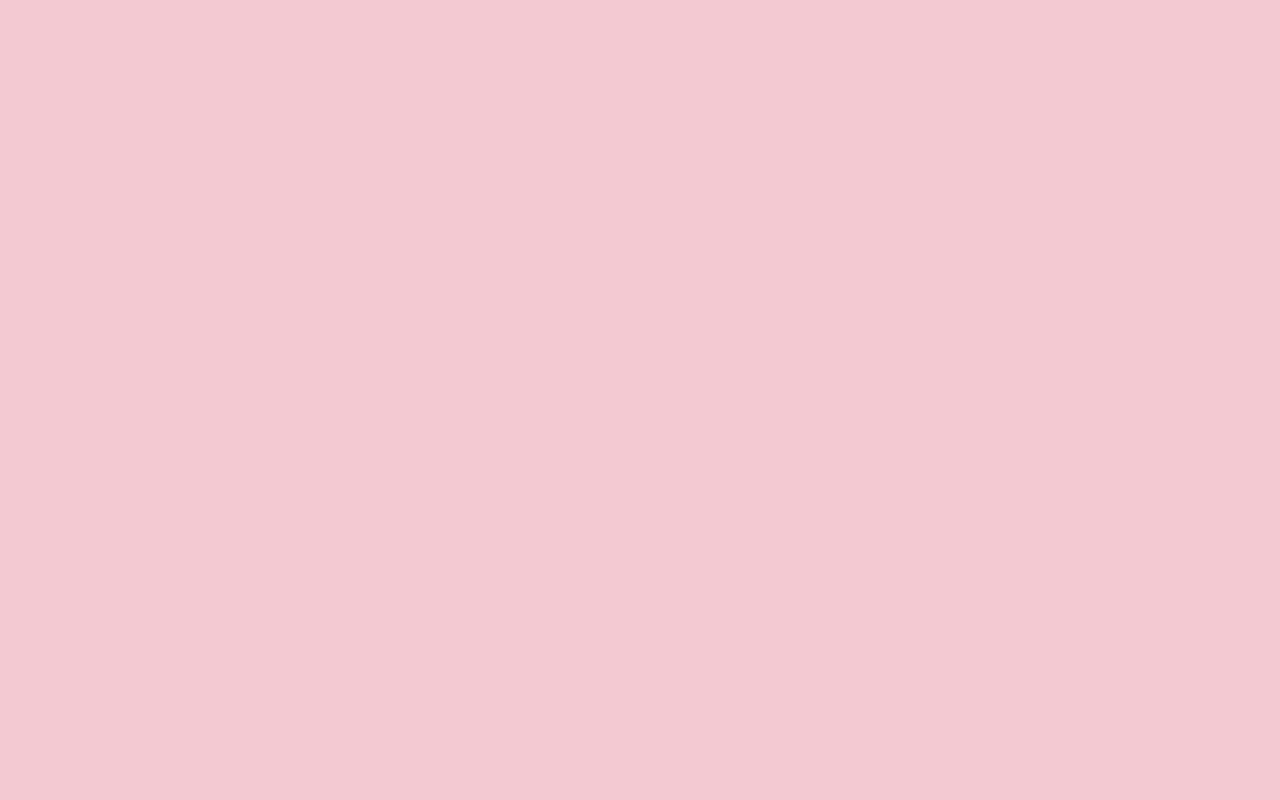
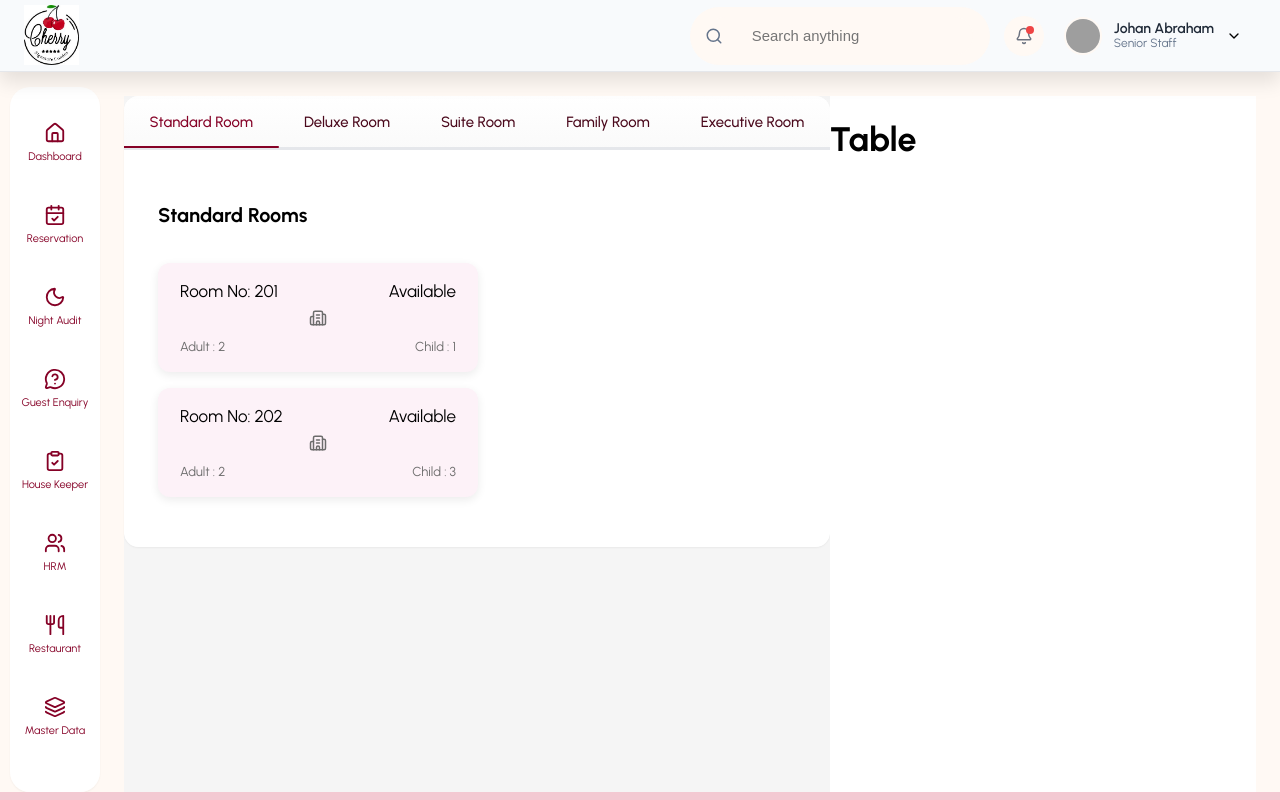
Before and after one commit to YounderBots/Hotelerp-Cherry-Backend, a React (Vite) app in the folder Frontend/: page /ReservationEdit in a window 1280 px wide. Before the commit this address had no page. Built offline with nearby package versions, Linux system fonts and the light colour scheme; grey boxes are pictures that could not be loaded; a web font is replaced by a local one.

Commit message:
Updated Reservation UI

```diff
--- a/Frontend/src/App.jsx
+++ b/Frontend/src/App.jsx
@@ -9,6 +9,7 @@ import { getMenuList, ICON_MAP, MENU } from './Sidemenu';
 import LogoLoaderComponent from './Authentication/Pages/LogoLoaderComponent';
 import ViewFloor from './Restaurant/Floor & Table Setup/FloorPageView';
 import ReservationModelView from './Hotel/Reservation/ReservationModelView';
+import ReservationListEdit from './Hotel/Reservation/ReservationListEdit';
 
 // Lazy load all page components
 const ForgotPassword = lazy(() => import('./Authentication/Pages/ForgotPassword'));
@@ -363,6 +364,7 @@ const App = () => {
               </PageLoader>
             } />
             <Route path="/ReservationView" element={<ReservationModelView />} />
+            <Route path="/ReservationEdit" element={<ReservationListEdit />} />
             <Route path="/add_new_reservation" element={
               <PageLoader>
                 <AddNewReservation />
--- a/Frontend/src/Hotel/Reservation/Reservation.css
+++ b/Frontend/src/Hotel/Reservation/Reservation.css
@@ -1172,3 +1172,18 @@ input:checked+.slider:before {
 .paid-table td {
   padding: 14px;
 }
+
+.split-container {
+  display: flex;
+  height: 100vh;
+}
+
+.left {
+  flex: 0 0 50vh;
+  background: #f5f5f5;
+}
+
+.right {
+  flex: 1;
+  background: #ffffff;
+}
--- a/Frontend/src/Hotel/Reservation/Reservation.jsx
+++ b/Frontend/src/Hotel/Reservation/Reservation.jsx
@@ -2,12 +2,18 @@ import React from "react";
 import TableTemplate from "../../stories/TableTemplate";
 import { Download, Eye, Pencil,Printer } from "lucide-react";
 import { useNavigate } from "react-router-dom";
-
+import "./Reservation.css";
 const Reservation = () => {
   const Navigate = useNavigate()
 
   const ViewModel=(row) =>{
     Navigate('/ReservationView',{
+      state:row,
+    });
+  };
+
+  const EditModel=(row)=>{
+    Navigate('/ReservationEdit',{
       state:row,
     });
   };
@@ -68,7 +74,7 @@ const Reservation = () => {
               <button className="table-action-btn view" title="View" onClick={()=>ViewModel(row)}>
                 <Eye size={16} />
               </button>
-              <button className="table-action-btn edit" title="Edit">
+              <button className="table-action-btn edit" title="Edit" onClick={()=>EditModel(row)}>
                 <Pencil size={16} />
               </button>
             </div>
--- /dev/null
+++ b/Frontend/src/Hotel/Reservation/ReservationListEdit.jsx
@@ -0,0 +1,180 @@
+import React, { useState } from "react";
+import { useLocation } from "react-router-dom";
+import Tabs, { Tab } from "../../stories/Tabs";
+import RoomCard from "./Pages/Card";
+
+const ReservationListEdit = () => {
+  const [selectedRooms, setSelectedRooms] = useState([]);
+  const [modalView, setModalView] = useState(false);
+  const [paymentModal, setpaymentModal] = useState(false);
+  const [formData, setFormData] = useState({
+    title: "Mr",
+    firstName: "",
+    lastName: "",
+    email: "",
+    phone: "",
+    arrivalDate: "",
+    departureDate: "",
+    nights: "",
+    rooms: "1",
+    status: "",
+    idType: "",
+    totalAdult: 2,
+    totalChild: 3,
+    complementary: false,
+  });
+
+  const handleSelect = (room) => {
+    setSelectedRooms((prev) =>
+      prev.some((r) => r.id === room.id)
+        ? prev.filter((r) => r.id !== room.id)
+        : [...prev, room],
+    );
+  };
+
+  const handleSave = () => {
+    setModalView(false);
+    setpaymentModal(true);
+  };
+
+  const allRooms = [
+    {
+      id: 1,
+      roomNo: 201,
+      adults: 2,
+      children: 1,
+      status: "Available",
+      type: "Standard",
+    },
+    {
+      id: 2,
+      roomNo: 202,
+      adults: 2,
+      children: 3,
+      status: "Available",
+      type: "Standard",
+    },
+    {
+      id: 3,
+      roomNo: 301,
+      adults: 2,
+      children: 0,
+      status: "Available",
+      type: "Deluxe",
+    },
+    {
+      id: 4,
+      roomNo: 302,
+      adults: 3,
+      children: 2,
+      status: "Available",
+      type: "Deluxe",
+    },
+    {
+      id: 5,
+      roomNo: 401,
+      adults: 2,
+      children: 2,
+      status: "Available",
+      type: "Suite",
+    },
+    {
+      id: 6,
+      roomNo: 501,
+      adults: 4,
+      children: 2,
+      status: "Available",
+      type: "Family",
+    },
+    {
+      id: 7,
+      roomNo: 601,
+      adults: 2,
+      children: 1,
+      status: "Available",
+      type: "Executive",
+    },
+  ];
+
+  const RoomGrid = ({ rooms, isSelected, onSelect }) => (
+    <div
+      style={{
+        display: "flex",
+        flexWrap: "wrap",
+        gap: "16px",
+        padding: "16px 0",
+      }}
+    >
+      {rooms.length === 0 ? (
+        <p>No rooms available in this category.</p>
+      ) : (
+        rooms.map((room) => (
+          <RoomCard
+            key={room.id}
+            room={room}
+            isSelected={isSelected(room)}
+            onSelect={onSelect}
+          />
+        ))
+      )}
+    </div>
+  );
+
+  const isRoomSelected = (room) => selectedRooms.some((r) => r.id === room.id);
+  return (
+    <div className="split-container">
+      <div className="left">
+        <Tabs variant="default">
+          <Tab label="Standard Room">
+            <h3>Standard Rooms</h3>
+            <RoomGrid
+              rooms={allRooms.filter((r) => r.type === "Standard")}
+              isSelected={isRoomSelected}
+              onSelect={handleSelect}
+            />
+          </Tab>
+
+          <Tab label="Deluxe Room">
+            <h3>Deluxe Rooms</h3>
+            <RoomGrid
+              rooms={allRooms.filter((r) => r.type === "Deluxe")}
+              isSelected={isRoomSelected}
+              onSelect={handleSelect}
+            />
+          </Tab>
+
+          <Tab label="Suite Room">
+            <h3>Suite Rooms</h3>
+            <RoomGrid
+              rooms={allRooms.filter((r) => r.type === "Suite")}
+              isSelected={isRoomSelected}
+              onSelect={handleSelect}
+            />
+          </Tab>
+
+          <Tab label="Family Room">
+            <h3>Family Rooms</h3>
+            <RoomGrid
+              rooms={allRooms.filter((r) => r.type === "Family")}
+              isSelected={isRoomSelected}
+              onSelect={handleSelect}
+            />
+          </Tab>
+
+          <Tab label="Executive Room">
+            <h3>Executive Rooms</h3>
+            <RoomGrid
+              rooms={allRooms.filter((r) => r.type === "Executive")}
+              isSelected={isRoomSelected}
+              onSelect={handleSelect}
+            />
+          </Tab>
+        </Tabs>
+      </div>
+      <div className="right">
+        <h1>Table</h1>
+      </div>
+    </div>
+  );
+};
+export default ReservationListEdit;
--- a/Frontend/src/MasterData/RoomType.jsx
+++ b/Frontend/src/MasterData/RoomType.jsx
@@ -116,6 +116,7 @@ const RoomType = () => {
         hasActionButton
         searchable
         pagination
+        pageSize={4}
         exportable
         actionButton={{
           label: "Add Room Type",
```
